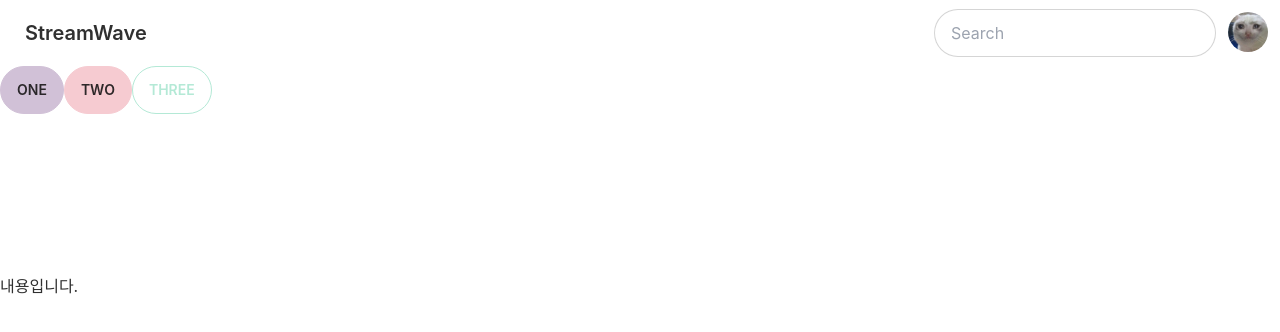
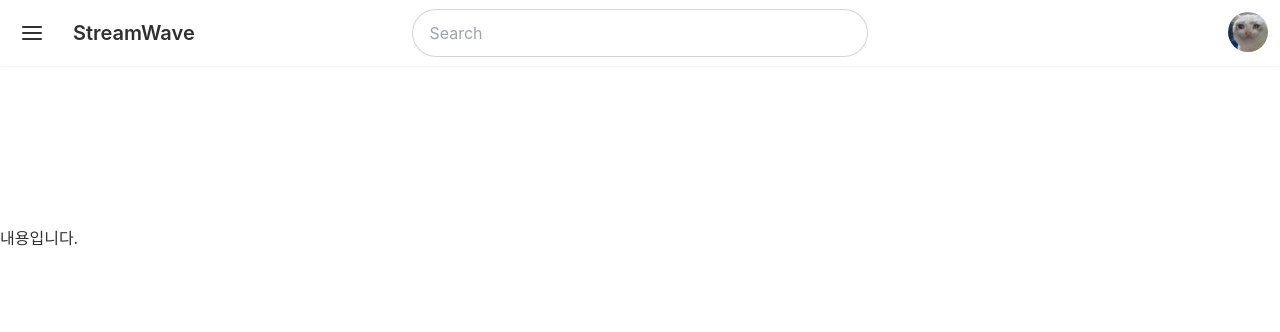
Before and after one commit to bipa-4/ui, a Next.js app: page / in a window 1280 px wide. Shown: the top 332 px of the page. Built offline with nearby package versions, Linux system fonts and the light colour scheme.

Commit message:
Feat: Drawer 생성
- Daisy UI를 이용해 사이드 메뉴가 보이도록 만들었습니다.

```diff
--- a/components/Layouts/DaisyHeader.tsx
+++ /dev/null
@@ -1,46 +0,0 @@
-import Image from 'next/image';
-import React from 'react';
-import crying from '../../public/images/crying.jpg';
-
-export default function DaisyHeader() {
-  return (
-    <div className="navbar bg-base-100">
-      <div className="flex-1">
-        <a className="btn btn-ghost normal-case text-xl">StreamWave</a>
-      </div>
-      <div className="flex-none gap-2">
-        <div className="form-control">
-          <input
-            type="text"
-            placeholder="Search"
-            className="input input-bordered w-24 md:w-auto"
-          />
-        </div>
-        <div className="dropdown dropdown-end">
-          <label tabIndex={0} className="btn btn-ghost btn-circle avatar">
-            <div className="w-10 rounded-full">
-              <Image src={crying} alt="profile" width={200} height={200} />
-            </div>
-          </label>
-          <ul
-            tabIndex={0}
-            className="mt-3 z-[1] p-2 shadow menu menu-sm dropdown-content bg-base-100 rounded-box w-52"
-          >
-            <li>
-              <a className="justify-between">
-                Profile
-                <span className="badge">New</span>
-              </a>
-            </li>
-            <li>
-              <a>Settings</a>
-            </li>
-            <li>
-              <a>Logout</a>
-            </li>
-          </ul>
-        </div>
-      </div>
-    </div>
-  );
-}
--- a/components/Layouts/Drawer.tsx
+++ b/components/Layouts/Drawer.tsx
@@ -0,0 +1,35 @@
+import React, { ReactNode } from 'react';
+import Header from './Header';
+
+type LayoutProps = {
+  children: ReactNode;
+};
+
+export default function Drawer({ children }: LayoutProps) {
+  return (
+    <div className="drawer">
+      <input id="my-drawer-3" type="checkbox" className="drawer-toggle" />
+      <div className="drawer-content flex flex-col">
+        {/* Navbar */}
+        <Header />
+        {/* Page content here */}
+        {children}
+      </div>
+      <div className="drawer-side">
+        <label htmlFor="my-drawer-3" className="drawer-overlay"></label>
+        <ul className="menu p-4 w-80 min-h-full bg-base-200 pt-28">
+          {/* Sidebar content here */}
+          <li>
+            <a>홈</a>
+          </li>
+          <li>
+            <a>채널</a>
+          </li>
+          <li>
+            <a>카테고리</a>
+          </li>
+        </ul>
+      </div>
+    </div>
+  );
+}
--- a/components/Layouts/header.tsx
+++ b/components/Layouts/header.tsx
@@ -1,172 +1,56 @@
 import Image from 'next/image';
-import React from 'react';
-import { FiMenu, FiChevronDown } from 'react-icons/fi';
+import React, { ReactNode } from 'react';
+import crying from '../../public/images/crying.jpg';
+import { FiMenu } from 'react-icons/fi';
 
 export default function Header() {
-  const [navbarOpen, setNavbarOpen] = React.useState(false);
-  const [isUser, setIsUser] = React.useState(true);
-
   return (
-    <nav className="bg-white border-gray-200 dark:bg-gray-900">
-      <div className="max-w-screen-xl flex flex-wrap items-center justify-between mx-auto p-4 shadow-md">
-        <div className="flex flex-row items-end justify-between p-4">
-          <div className="px-3 py-1 mr-5">
-            <FiMenu className="w-6 h-6 dark:text-white" />
+    <>
+      <div className="navbar bg-base-100 justify-between shadow-sm">
+        <div className="justify-start w-1/5">
+          <div className="flex-none">
+            <label htmlFor="my-drawer-3" className="btn btn-square btn-ghost">
+              <FiMenu className="w-6 h-6 m-2" />
+            </label>
           </div>
-          <a href="/" className="flex items-center">
-            <h1 className="self-center text-2xl font-semibold whitespace-nowrap dark:text-white">
-              StreamWave
-            </h1>
-          </a>
-          <button
-            className="cursor-pointer leading-none px-3 py-1 md:hidden outline-none focus:outline-none "
-            type="button"
-            aria-label="button"
-            onClick={() => setNavbarOpen(!navbarOpen)}
-          >
-            <FiChevronDown className="w-6 h-6" />
-          </button>
+          <a className="btn btn-ghost normal-case text-xl">StreamWave</a>
         </div>
-
-        <div className="flex items-center md:order-2">
-          <button
-            type="button"
-            className="flex mr-3 text-sm bg-gray-800 rounded-full md:mr-0 focus:ring-4 focus:ring-gray-300 dark:focus:ring-gray-600"
-            id="user-menu-button"
-            aria-expanded="false"
-            data-dropdown-toggle="user-dropdown"
-            data-dropdown-placement="bottom"
-          >
-            <span className="sr-only">Open user menu</span>
-            <Image
-              className="w-8 h-8 rounded-full"
-              src="/docs/images/people/profile-picture-3.jpg"
-              alt="user photo"
-              width={200}
-              height={200}
+        <div className="grow">
+          <div className="form-control grow">
+            <input
+              type="text"
+              placeholder="Search"
+              className="input input-bordered md:w-3/5 m-auto max-sm:hidden"
             />
-          </button>
-          <div
-            className="z-50 hidden my-4 text-base list-none bg-white divide-y divide-gray-100 rounded-lg shadow dark:bg-gray-700 dark:divide-gray-600"
-            id="user-dropdown"
-          >
-            <div className="px-4 py-3">
-              <span className="block text-sm text-gray-900 dark:text-white">
-                Bonnie Green
-              </span>
-              <span className="block text-sm  text-gray-500 truncate dark:text-gray-400">
-                name@flowbite.com
-              </span>
-            </div>
-            <ul className="py-2" aria-labelledby="user-menu-button">
+          </div>
+        </div>
+        <div className="justify-end w-1/5">
+          <div className="dropdown dropdown-end">
+            <label tabIndex={0} className="btn btn-ghost btn-circle avatar">
+              <div className="w-10 rounded-full">
+                <Image src={crying} alt="profile" width={200} height={200} />
+              </div>
+            </label>
+            <ul
+              tabIndex={0}
+              className="mt-3 z-[1] p-2 shadow menu menu-sm dropdown-content bg-base-100 rounded-box w-52"
+            >
               <li>
-                <a
-                  href="#"
-                  className="block px-4 py-2 text-sm text-gray-700 hover:bg-gray-100 dark:hover:bg-gray-600 dark:text-gray-200 dark:hover:text-white"
-                >
-                  Dashboard
+                <a className="justify-between">
+                  Profile
+                  <span className="badge">New</span>
                 </a>
               </li>
               <li>
-                <a
-                  href="#"
-                  className="block px-4 py-2 text-sm text-gray-700 hover:bg-gray-100 dark:hover:bg-gray-600 dark:text-gray-200 dark:hover:text-white"
-                >
-                  Settings
-                </a>
+                <a>Settings</a>
               </li>
               <li>
-                <a
-                  href="#"
-                  className="block px-4 py-2 text-sm text-gray-700 hover:bg-gray-100 dark:hover:bg-gray-600 dark:text-gray-200 dark:hover:text-white"
-                >
-                  Earnings
-                </a>
-              </li>
-              <li>
-                <a
-                  href="#"
-                  className="block px-4 py-2 text-sm text-gray-700 hover:bg-gray-100 dark:hover:bg-gray-600 dark:text-gray-200 dark:hover:text-white"
-                >
-                  Sign out
-                </a>
+                <a>Logout</a>
               </li>
             </ul>
           </div>
-          <button
-            data-collapse-toggle="navbar-user"
-            type="button"
-            className="inline-flex items-center p-2 w-10 h-10 justify-center text-sm text-gray-500 rounded-lg md:hidden hover:bg-gray-100 focus:outline-none focus:ring-2 focus:ring-gray-200 dark:text-gray-400 dark:hover:bg-gray-700 dark:focus:ring-gray-600"
-            aria-controls="navbar-user"
-            aria-expanded="false"
-          >
-            <span className="sr-only">Open main menu</span>
-            <svg
-              className="w-5 h-5"
-              aria-hidden="true"
-              xmlns="http://www.w3.org/2000/svg"
-              fill="none"
-              viewBox="0 0 17 14"
-            >
-              <path
-                stroke="currentColor"
-                strokeLinecap="round"
-                strokeLinejoin="round"
-                strokeWidth="2"
-                d="M1 1h15M1 7h15M1 13h15"
-              />
-            </svg>
-          </button>
-        </div>
-        <div
-          className="items-center justify-between hidden w-full md:flex md:w-auto md:order-1"
-          id="navbar-user"
-        >
-          <ul className="flex flex-col font-medium p-4 md:p-0 mt-4 border border-gray-100 rounded-lg bg-gray-50 md:flex-row md:space-x-8 md:mt-0 md:border-0 md:bg-white dark:bg-gray-800 md:dark:bg-gray-900 dark:border-gray-700">
-            <li>
-              <a
-                href="#"
-                className="block py-2 pl-3 pr-4 text-white bg-blue-700 rounded md:bg-transparent md:text-blue-700 md:p-0 md:dark:text-blue-500"
-                aria-current="page"
-              >
-                Home
-              </a>
-            </li>
-            <li>
-              <a
-                href="#"
-                className="block py-2 pl-3 pr-4 text-gray-900 rounded hover:bg-gray-100 md:hover:bg-transparent md:hover:text-blue-700 md:p-0 dark:text-white md:dark:hover:text-blue-500 dark:hover:bg-gray-700 dark:hover:text-white md:dark:hover:bg-transparent dark:border-gray-700"
-              >
-                About
-              </a>
-            </li>
-            <li>
-              <a
-                href="#"
-                className="block py-2 pl-3 pr-4 text-gray-900 rounded hover:bg-gray-100 md:hover:bg-transparent md:hover:text-blue-700 md:p-0 dark:text-white md:dark:hover:text-blue-500 dark:hover:bg-gray-700 dark:hover:text-white md:dark:hover:bg-transparent dark:border-gray-700"
-              >
-                Services
-              </a>
-            </li>
-            <li>
-              <a
-                href="#"
-                className="block py-2 pl-3 pr-4 text-gray-900 rounded hover:bg-gray-100 md:hover:bg-transparent md:hover:text-blue-700 md:p-0 dark:text-white md:dark:hover:text-blue-500 dark:hover:bg-gray-700 dark:hover:text-white md:dark:hover:bg-transparent dark:border-gray-700"
-              >
-                Pricing
-              </a>
-            </li>
-            <li>
-              <a
-                href="#"
-                className="block py-2 pl-3 pr-4 text-gray-900 rounded hover:bg-gray-100 md:hover:bg-transparent md:hover:text-blue-700 md:p-0 dark:text-white md:dark:hover:text-blue-500 dark:hover:bg-gray-700 dark:hover:text-white md:dark:hover:bg-transparent dark:border-gray-700"
-              >
-                Contact
-              </a>
-            </li>
-          </ul>
         </div>
       </div>
-    </nav>
+    </>
   );
 }
--- a/components/Layouts/layout.tsx
+++ b/components/Layouts/layout.tsx
@@ -1,5 +1,6 @@
 import React, { ReactNode } from 'react';
-import DaisyHeader from './DaisyHeader';
+import Header from './Header';
+import Drawer from './Drawer';
 
 type LayoutProps = {
   children: ReactNode;
@@ -8,11 +9,7 @@ type LayoutProps = {
 export default function Layout({ children }: LayoutProps) {
   return (
     <>
-      <DaisyHeader />
-      <button className="btn btn-primary">One</button>
-      <button className="btn btn-secondary">Two</button>
-      <button className="btn btn-accent btn-outline">Three</button>
-      <div>{children}</div>
+      <Drawer>{children}</Drawer>
     </>
   );
 }
--- a/pages/404.tsx
+++ b/pages/404.tsx
@@ -1,5 +1,4 @@
 import Head from 'next/head';
-import Header from '../components/Layouts/Header';
 
 export default function Contact() {
   return (
--- a/pages/_app.tsx
+++ b/pages/_app.tsx
@@ -1,6 +1,6 @@
 import { AppProps } from 'next/app';
 import '../styles/global.css';
-import Layout from '@/components/Layouts/layout';
+import Layout from '@/components/Layouts/Layout';
 
 export default function MyApp({ Component, pageProps }: AppProps) {
   return (
```
Also changed, not shown: tsconfig.json (+1 -6 lines).
